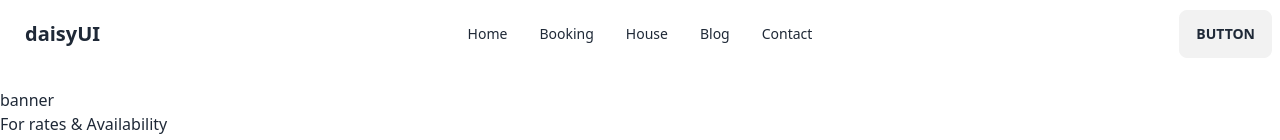
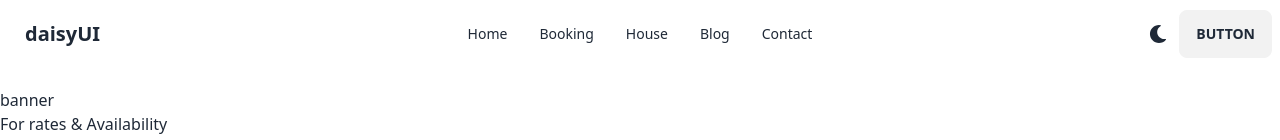
Before and after one commit to hasiburrahmanakash79/house-rent-client, a React (Vite) app: page / in a window 1280 px wide. Shown: the top 140 px of the page. Built offline with nearby package versions, Linux system fonts and the light colour scheme.

Commit message:
add dark-light mode

```diff
--- a/index.html
+++ b/index.html
@@ -1,5 +1,5 @@
 <!doctype html>
-<html lang="en">
+<html data-theme="light" lang="en">
   <head>
     <meta charset="UTF-8" />
     <link rel="icon" type="image/svg+xml" href="/HomeHeven_Icon.png" />
--- a/src/Shared/Navbar/Navbar.jsx
+++ b/src/Shared/Navbar/Navbar.jsx
@@ -1,7 +1,9 @@
+import { useState } from "react";
 import { Link } from "react-router-dom";
-
+import sun from '../../assets/dark_light/sun.png'
+import { FaMoon, FaSun } from "react-icons/fa";
 const Navbar = () => {
-
+  const [isDarkMode, setIsDarkMode] = useState(false)
   const NavItems = (
     <>
       <li>
@@ -21,6 +23,20 @@ const Navbar = () => {
       </li>
     </>
   );
+
+
+  const toggleDarkMode = () => {
+    if (isDarkMode) {
+      document.documentElement.setAttribute('data-theme', 'light')
+      localStorage.removeItem('darkMode');
+    } else {
+      document.documentElement.removeAttribute('data-theme')
+      document.documentElement.setAttribute('data-theme', 'dark')
+      localStorage.setItem('darkMode', 'enabled');
+    }
+    setIsDarkMode(!isDarkMode);
+  }
+
 
   return (
     <div className="navbar bg-base-100">
@@ -57,7 +73,18 @@ const Navbar = () => {
         </ul>
       </div>
       <div className="navbar-end">
+      <p onClick={toggleDarkMode} className="mx-3 text-lg">
+
+            {
+              isDarkMode  ? <FaSun className="text-white"></FaSun> : <FaMoon></FaMoon>
+            }
+
+        </p>
+
+
         <a className="btn">Button</a>
+
+
       </div>
     </div>
   );
--- a/tailwind.config.js
+++ b/tailwind.config.js
@@ -8,4 +8,7 @@ export default {
     extend: {},
   },
   plugins: [require("daisyui")],
+  daisyui: {
+    themes: ["light", "dark", ],
+  },
 }
```
Also changed, not shown: src/assets/dark_light/sun.png (added). Lines whose indentation alone changed are shown as unchanged.
